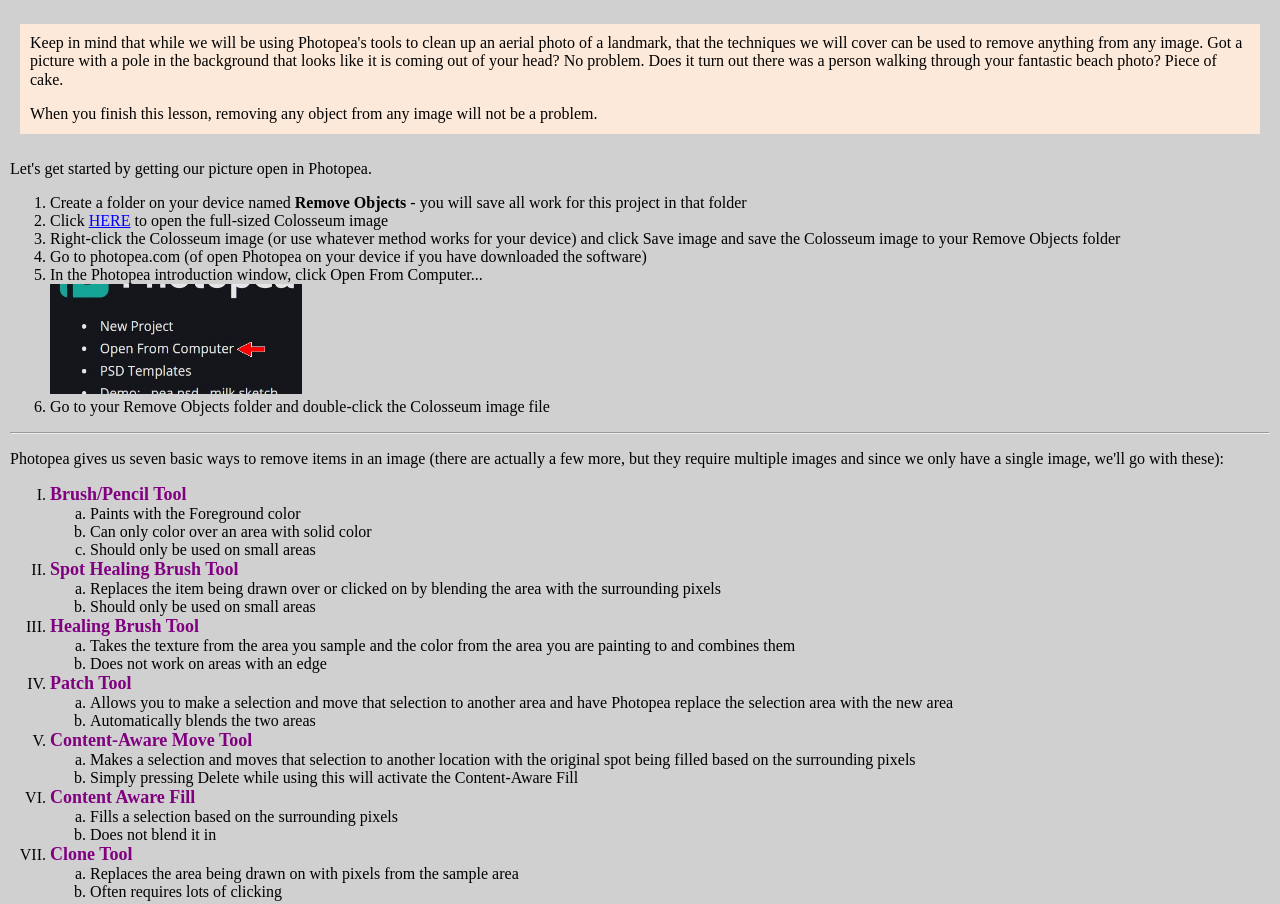
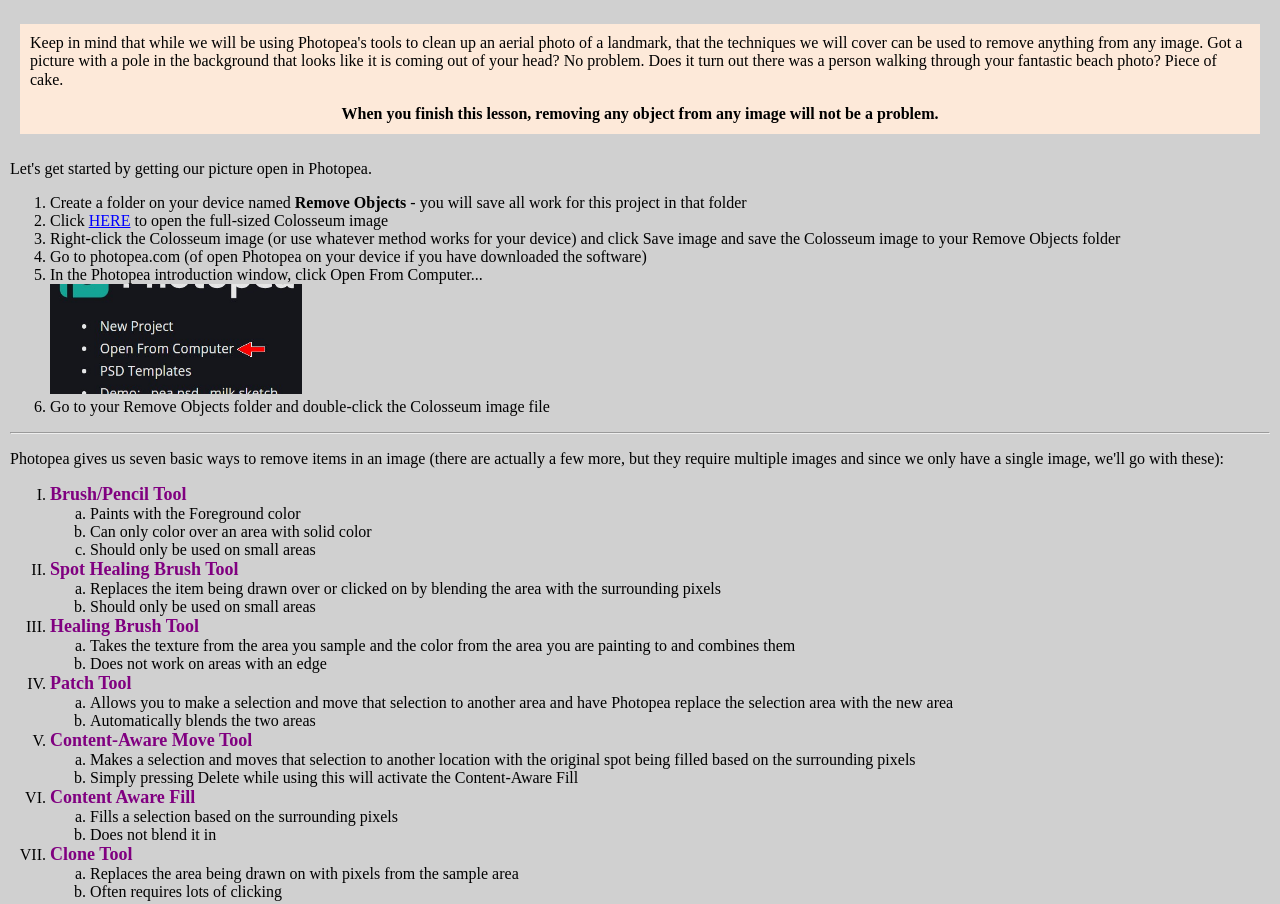
Before and after one commit to dokilen/remove, a plain HTML site: page step1.html in a window 1280 px wide. Shown: the part 1353-2257 px from the top of the page. Drawn offline with Linux system fonts and the light colour scheme.

Commit message:
Add files via upload

```diff
--- a/step1.html
+++ b/step1.html
@@ -81,7 +81,8 @@ normal"> <span style="font-size:12.0pt;font-family:&quot;Times New Roman&quot;,s
         anything from any image. Got a picture with a pole in the background that looks
         like it is coming out of your head? No problem. Does it turn out there was a
         person walking through your fantastic beach photo? Piece of cake.</span></p>
-      <p class="MsoNormal" style="line-height: normal; "> <span style="font-size: 12.0pt; line-height: 115%; font-family: 'Times New Roman',serif"> When you finish this lesson, removing any object from any image will not be a
+      <p class="MsoNormal" style="line-height: normal; " align="center">
+		<span style="font-size: 12.0pt; line-height: 115%; font-family: 'Times New Roman',serif; font-weight:700"> When you finish this lesson, removing any object from any image will not be a
         problem.</span></p></td>
   </tr>
 </table>
```
